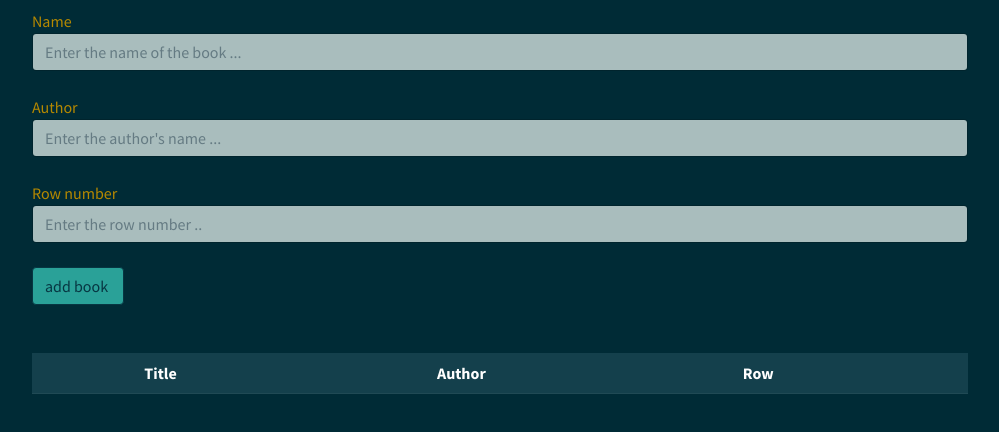
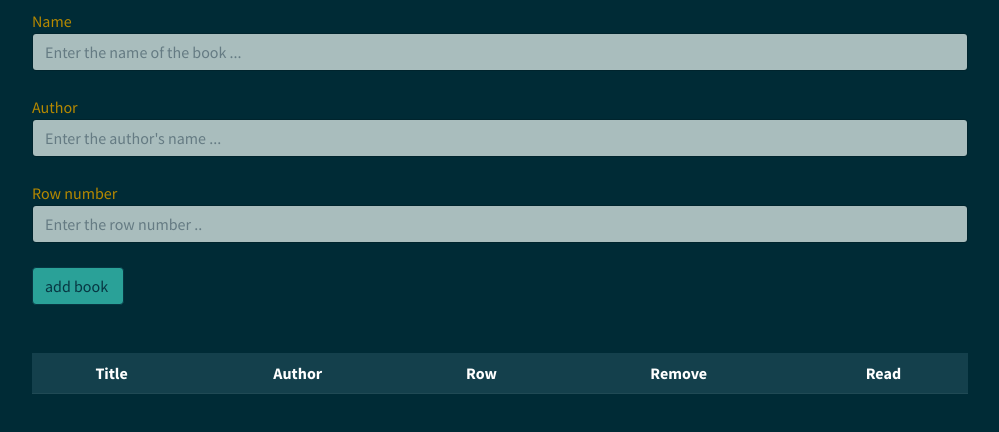
Before and after one commit to pouyaBG/Book-list, a plain HTML site: page index.html in a window 1280 px wide. Shown: the part 124-556 px from the top of the page, without its empty margins (140-1139 px from the left). Drawn offline with Linux system fonts and the light colour scheme.

Commit message:
html file

```diff
--- a/index.html
+++ b/index.html
@@ -6,6 +6,7 @@
   <meta http-equiv="X-UA-Compatible" content="IE=edge">
   <meta name="viewport" content="width=device-width, initial-scale=1.0">
   <link rel="stylesheet" href="./bootstrap/bootstrap.min.css">
+  <link rel="stylesheet" href="style.css">
   <link rel="stylesheet" href="https://pro.fontawesome.com/releases/v5.10.0/css/all.css"
     integrity="sha384-AYmEC3Yw5cVb3ZcuHtOA93w35dYTsvhLPVnYs9eStHfGJvOvKxVfELGroGkvsg+p" crossorigin="anonymous" />
   <title>Book List app</title>
@@ -37,7 +38,8 @@
         <th>Title</th>
         <th>Author</th>
         <th>Row</th>
-        <th></th>
+        <th>Remove</th>
+        <th>Read</th>
       </thead>
       <tbody id="book-list"></tbody>
     </table>
```
